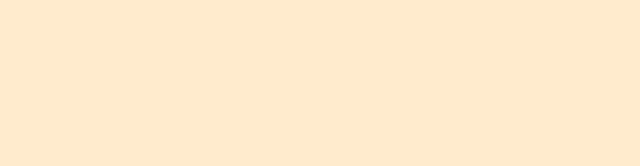
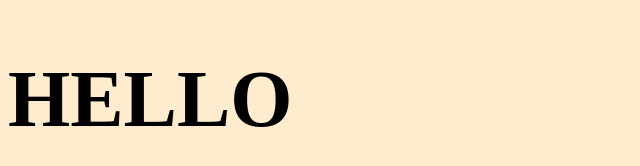
Before and after one commit to grygus00/Git-Introduction, a plain HTML site: page index.html in a window 1280 px wide. Shown: the whole page, without its empty margins (0-640 px from the left). Drawn offline with Linux system fonts and the light colour scheme.

Commit message:
second commit

```diff
--- a/index.html
+++ b/index.html
@@ -10,7 +10,7 @@
 </head>
 
 <body>
-
+    <h1>HELLO</h1>
     <script src="script.js"></script>
 </body>
 
--- a/styles.css
+++ b/styles.css
@@ -1,3 +1,6 @@
 body {
   background-color: blanchedalmond;
 }
+h1 {
+  font-size: 5rem;
+}
```
